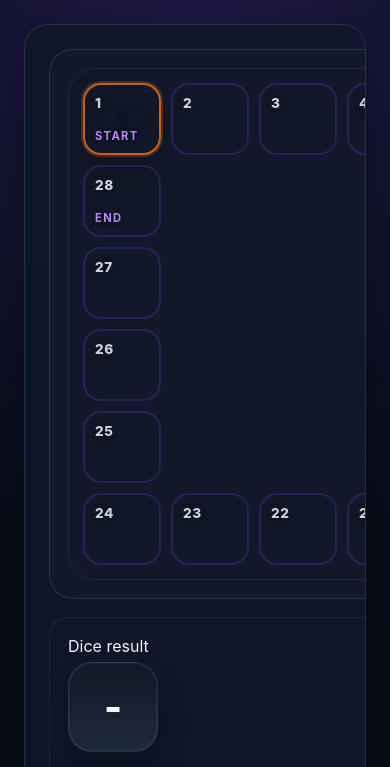
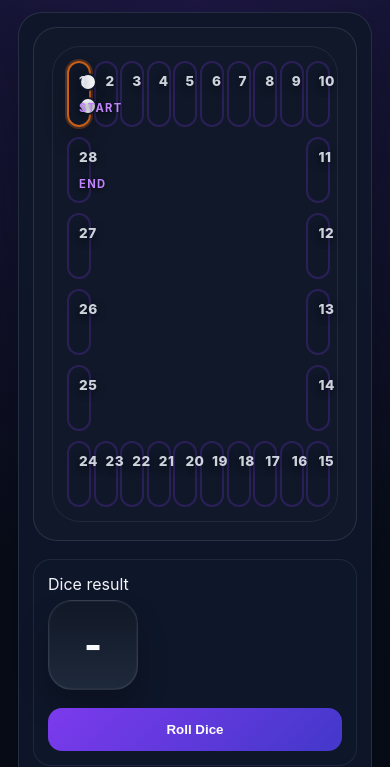
Before and after one commit to The-codeMachine/LABoardGame, a plain HTML site: page index.html in a window 390 px wide. Both pictures are taken after typing "Sample", "Sample" into the empty fields and a click on the button "Start Game". Shown: the top 767 px of the page. Drawn offline with Linux system fonts and the light colour scheme; grey boxes are pictures that could not be loaded.

Commit message:
fixed the padding

```diff
--- a/script.js
+++ b/script.js
@@ -685,6 +685,7 @@ function renderTrack() {
             marker.autoplay = true;
             marker.loop = true;
             marker.muted = true;
+            marker.playsInline = true;
             marker.style.borderColor = player.color;
             marker.style.boxShadow = `0 0 8px rgba(0, 0, 0, 0.18), 0 0 12px ${player.color}40`;
             marker.setAttribute('data-player-number', (players.indexOf(player) + 1).toString());
--- a/style.css
+++ b/style.css
@@ -27,14 +27,15 @@ body {
   display: flex;
   justify-content: center;
   align-items: center;
-  padding: 24px;
+  min-height: 100vh;
+  padding: 18px;
+  overflow-x: hidden;
 }
 
 .app-shell {
-  width: min(1300px, 100%);
+  width: min(1300px, calc(100vw - 36px));
   max-width: 100%;
-  overflow-x: auto;
-  padding: 24px;
+  padding: 18px;
   background: var(--panel);
   border: 1px solid var(--border);
   border-radius: 24px;
@@ -214,7 +215,6 @@ main {
   grid-template-columns: repeat(10, minmax(0, 1fr));
   grid-template-rows: repeat(6, minmax(0, 1fr));
   gap: 10px;
-  min-width: 900px;
   width: 100%;
   max-width: 100%;
   margin: 0 auto;
@@ -225,10 +225,10 @@ main {
 }
 
 .track-cell {
-  min-height: 72px;
+  min-height: 64px;
   padding: 10px;
   border-radius: 18px;
-  min-width: 70px;
+  min-width: 60px;
   position: relative;
   display: grid;
   place-items: center;
@@ -290,6 +290,7 @@ main {
   border-radius: 50%;
   border: 1px solid rgba(15, 23, 42, 0.9);
   box-shadow: 0 0 8px rgba(0, 0, 0, 0.18);
+  background: currentColor;
 }
 
 .action-panel {
@@ -392,17 +393,57 @@ main {
 
 .game-layout {
   display: grid;
-  grid-template-columns: 320px minmax(900px, 1fr);
+  grid-template-columns: 320px minmax(0, 1fr);
   min-width: 0;
   gap: 20px;
   height: 100%;
 }
 
+@media (max-width: 1120px) {
+  .game-layout {
+    grid-template-columns: 1fr;
+  }
+
+  .track {
+    grid-template-columns: repeat(10, minmax(0, 1fr));
+  }
+}
+
+@media (max-width: 760px) {
+  body {
+    padding: 12px;
+  }
+
+  .app-shell {
+    padding: 14px;
+  }
+
+  .track {
+    gap: 8px;
+    padding: 10px;
+  }
+
+  .track-cell {
+    min-height: 52px;
+    min-width: 0;
+  }
+
+  .player-bar,
+  .action-panel,
+  .event-box {
+    padding: 14px;
+  }
+
+  .player-card {
+    padding: 12px;
+  }
+}
+
 .sidebar {
   display: grid;
   gap: 18px;
-  overflow-y: auto;
-  max-height: calc(100vh - 200px);
+  overflow: visible;
+  max-height: none;
 }
 
 .board-column {
@@ -422,7 +463,6 @@ main {
   grid-template-columns: repeat(10, minmax(0, 1fr));
   grid-template-rows: repeat(6, minmax(0, 1fr));
   gap: 10px;
-  min-width: 900px;
   width: 100%;
   max-width: 100%;
   margin: 0 auto;
```
